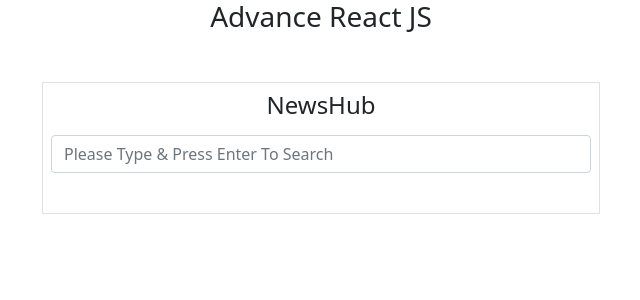
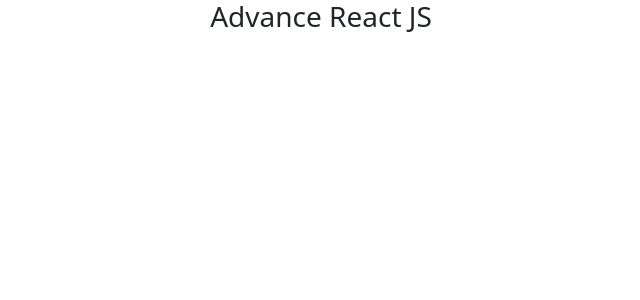
Before and after one commit to mrhrifat/advance-react-js, a React (Create React App) app: page / in a window 1280 px wide. Shown: the top 300 px of the page, without its empty margins (319-959 px from the left). Built offline with nearby package versions, Linux system fonts and the light colour scheme.

Commit message:
Update News

```diff
--- a/src/Import.jsx
+++ b/src/Import.jsx
@@ -1,4 +1,5 @@
 import React, { Component } from "react";
+import Axios from "./Axios/Axios";
 import FragComp from "./Fragment/FragComp";
 import News from "./News/News";
 import Index from "./RegPureComp/Index";
@@ -17,7 +18,11 @@ class Import extends Component {
 
                 */}
 
-                <News/>
+
+                {/* <News /> */}
+
+
+
             </div>
         )
     }
```
